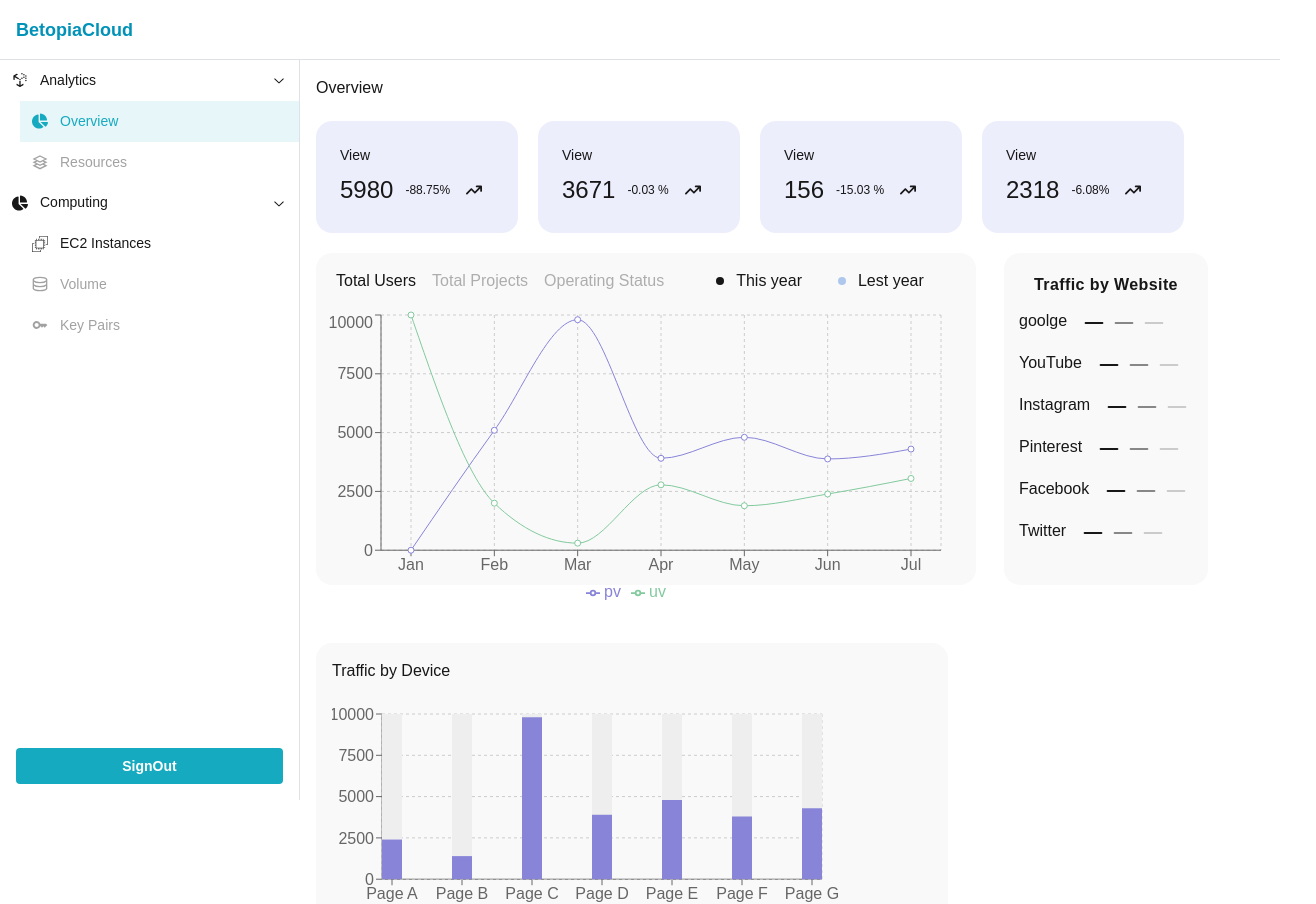
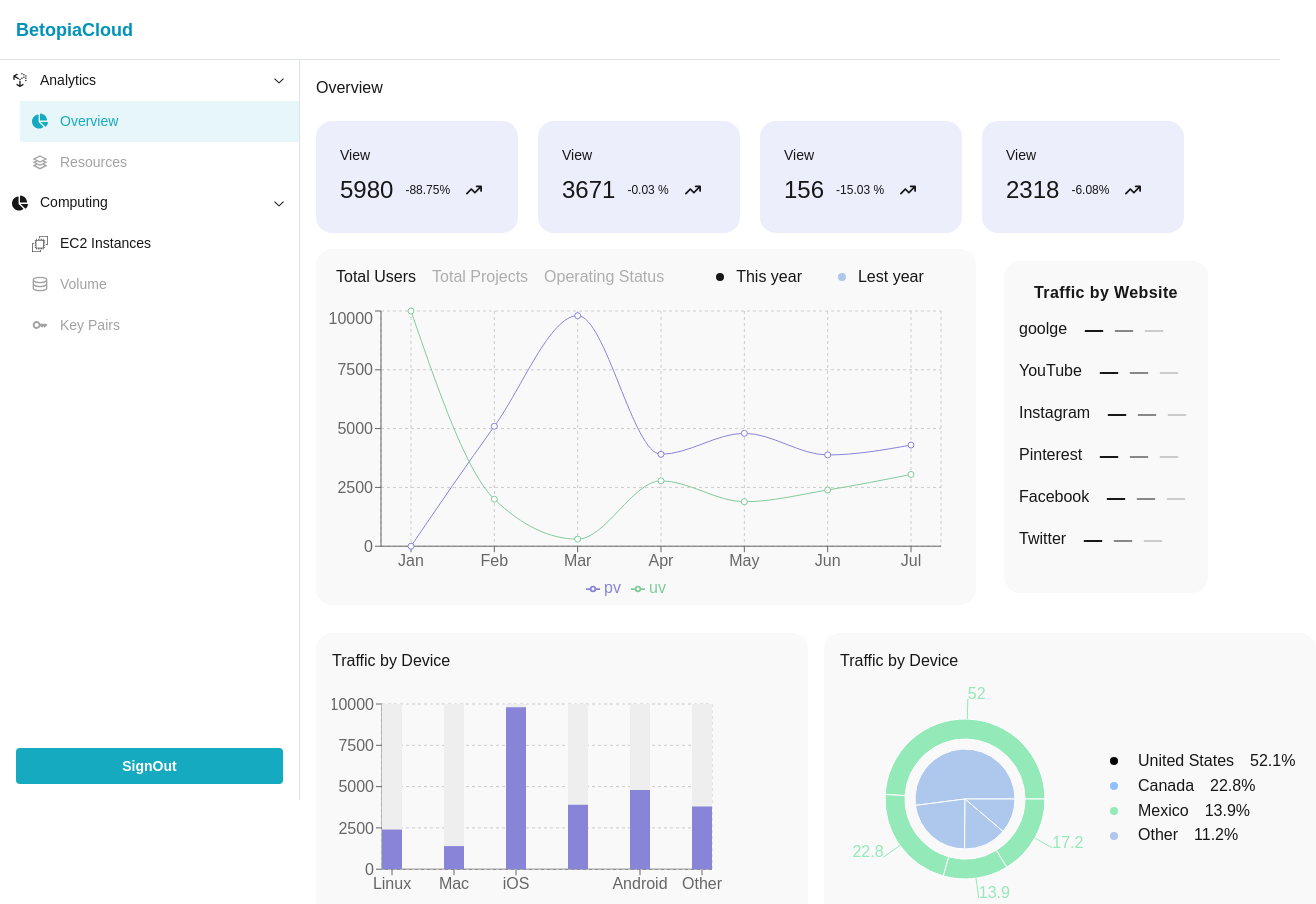
Before and after one commit to albiummid/apn-wareframe, a Next.js app: page /dashboard/overview in a window 1280 px wide. Shown: the top 904 px of the page, 1316 px wide, since content can reach past the window. Built offline with nearby package versions, Linux system fonts and the light colour scheme.

Commit message:
TinyBarChartBox done

```diff
--- a/component/overview/LineChart.jsx
+++ b/component/overview/LineChart.jsx
@@ -98,9 +98,9 @@ const LineChartView = () => {
 
 
   return (
-    <div className='w-223 h-83 flex  items-center justify-between mb-8'>
+    <div className='w-223 h-83 flex  items-center justify-between mb-2 mt-2'>
 
-      <div className='w-165 h-83 bg-[#F9F9FA] rounded-2xl'>
+      <div className='w-165 h-89 bg-[#F9F9FA] rounded-2xl'>
         <div className='flex flex-wrap  py-4 px-5 gap-4  items-center'>
           <h1>Total Users</h1>
           <h1 className='text-black opacity-30'>Total Projects</h1>
--- a/component/overview/TinyBarChartBox.jsx
+++ b/component/overview/TinyBarChartBox.jsx
@@ -1,58 +1,90 @@
 'use client'
 
 import React from 'react'
+import { GoDotFill } from 'react-icons/go';
 import { BarChart, Bar, ResponsiveContainer, CartesianGrid, XAxis, YAxis, Tooltip, Legend } from 'recharts';
-
+import { Cell, Pie, PieChart } from 'recharts';
 
 
 const data = [
     {
-        name: 'Page A',
+        name: 'Linux',
         uv: 4000,
         pv: 2400,
         amt: 2400,
     },
     {
-        name: 'Page B',
+        name: 'Mac',
         uv: 3000,
         pv: 1398,
         amt: 2210,
     },
     {
-        name: 'Page C',
+        name: 'iOS',
         uv: 2000,
         pv: 9800,
         amt: 2290,
     },
     {
-        name: 'Page D',
+        name: 'Windows',
         uv: 2780,
         pv: 3908,
         amt: 2000,
     },
     {
-        name: 'Page E',
+        name: 'Android',
         uv: 1890,
         pv: 4800,
         amt: 2181,
     },
     {
-        name: 'Page F',
+        name: 'Other',
         uv: 2390,
         pv: 3800,
         amt: 2500,
     },
-    {
-        name: 'Page G',
-        uv: 3490,
-        pv: 4300,
-        amt: 2100,
-    },
+
 ];
 
+const data01 = [
+    {
+        "name": "United States",
+        "value": 52,
+    },
+    {
+        "name": "Canada",
+        "value": 22.8
+    },
+    {
+        "name": "Mexico",
+        "value": 13.9
+    },
+    {
+        "name": "Other",
+        "value": 11.2
+    },
 
+];
 
+const data02 = [
+    {
+        "name": "United States",
+        "value": 52,
+    },
+    {
+        "name": "Canada",
+        "value": 22.8
+    },
+    {
+        "name": "Mexico",
+        "value": 13.9
+    },
+    {
+        "name": "Other",
+        "value": 17.2
+    },
 
+];
 
 
 
@@ -63,14 +95,14 @@ const TinyBarChartBox = () => {
 
 
     return (
-        <div className='w-223 h-70 flex items-center justify-between   '>
-            <div >
-                <div className='w-full h-75 bg-[#F9F9FA] py-4 px-4 rounded-2xl mt-18'>
+        <div className='w-250 h-70 flex items-center justify-between   '>
+            <div className='grid grid-cols-2 gap-4 w-full h-full '>
+                <div className='w-full h-75 bg-[#F9F9FA] py-4 px-4 rounded-2xl mt-8'>
                     <h1>Traffic by Device</h1>
                     <div className='items-center'>
 
                         <BarChart
-                            width={600}
+                            width={490}
                             height={300}
                             data={data}
                             margin={{
@@ -91,8 +123,47 @@ const TinyBarChartBox = () => {
 
                     </div>
                 </div>
+                {/*  */}
+                <div className='w-full h-75 bg-[#F9F9FA] py-4 px-4 rounded-2xl mt-8'>
+                    <h1>Traffic by Device</h1>
+                    <div className='flex flex-wrap items-center gap-4 '>
+                        <div>
+                            <PieChart width={250} height={250}>
+                                <Pie data={data01} dataKey="value" nameKey="name" cx="50%" cy="50%" outerRadius={50} fill="#AEC7ED" />
+                                <Pie data={data02} dataKey="value" nameKey="name" cx="50%" cy="50%" innerRadius={60} outerRadius={80} fill="#94E9B8" label />
 
+                            </PieChart>
 
+                        </div>
+                        <div>
+                            <div>
+                                <ul >
+                                    <li className='flex flex-wrap gap-4 items-center'>
+                                        <GoDotFill className='text-[#000000]' />
+                                        <h4 >United States</h4>
+                                        <h4>52.1%</h4>
+                                    </li>
+                                    <li className='flex flex-wrap gap-4 items-center'>
+                                        <GoDotFill className='text-[#92BFFF]' />
+                                        <h4 >Canada</h4>
+                                        <h4>22.8%</h4>
+                                    </li>
+                                    <li className='flex flex-wrap gap-4 items-center'>
+                                        <GoDotFill className='text-[#94E9B8]' />
+                                        <h4 >Mexico</h4>
+                                        <h4>13.9%</h4>
+                                    </li>
+                                    <li className='flex flex-wrap gap-4 items-center'>
+                                        <GoDotFill className='text-[#AEC7ED]' />
+                                        <h4 >Other</h4>
+                                        <h4>11.2%</h4>
+                                    </li>
+                                </ul>
+                            </div>
+                        </div>
+
+                    </div>
+                </div>
             </div>
             <div></div>
         </div>
```
